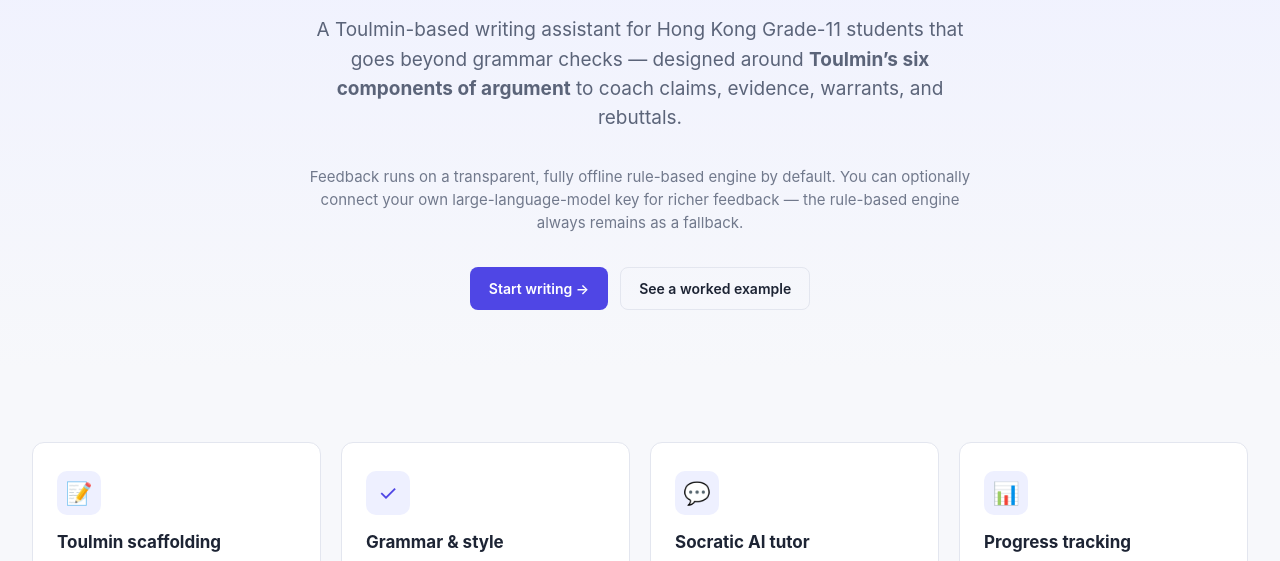
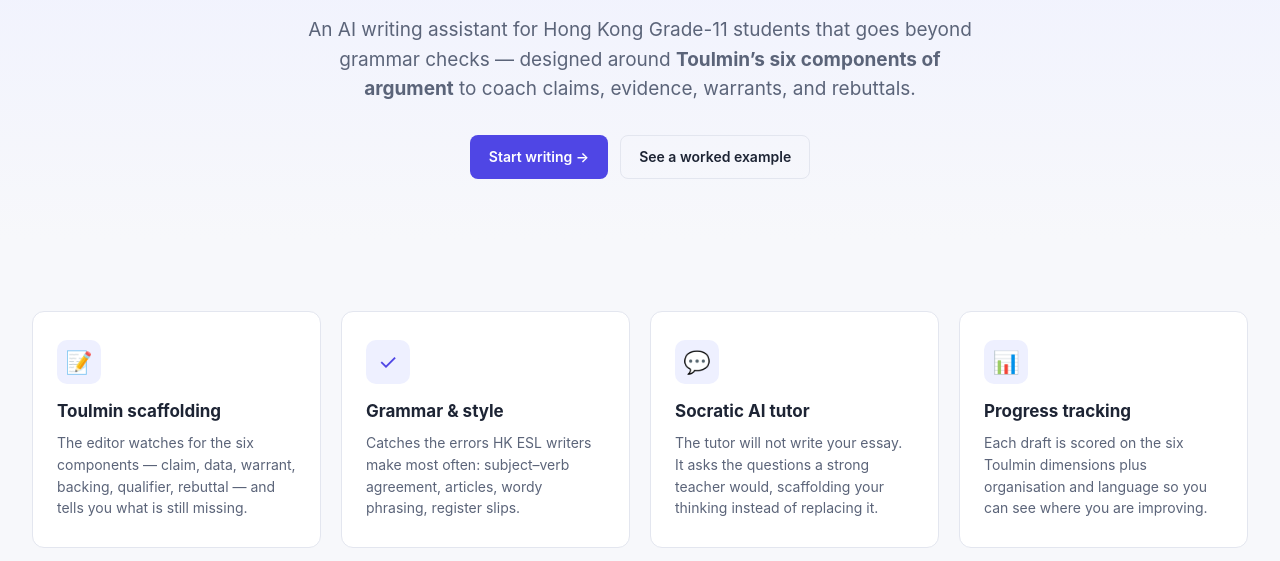
Before and after one commit to piggymad/argumentor, a plain HTML site: page index.html in a window 1280 px wide. Shown: the part 224-785 px from the top of the page. Drawn offline with Linux system fonts and the light colour scheme.

Commit message:
Release framing: AI writing assistant, drop prototype, real RCT
- Reframe the site as an "AI writing assistant" (title + hero); remove the
  optional-LLM hedging sentence from the landing hero.
- Remove "prototype" wording now that this is a released version (footers).
- README: describe the NLP feedback engine, update the research note to the
  completed randomised controlled trial (N=74; ANCOVA F(1,71)=173.79, p<.001,
  partial eta^2=.71, d=3.06; largest gains on warrant and rebuttal), and align
  the theory mapping with the project contract (MacArthur 2015; Sams & Bergmann
  2012; Turos et al. 2025). The optional LLM client remains available in Settings.

Co-Authored-By: Claude Opus 4.8 <noreply@anthropic.com>

```diff
--- a/index.html
+++ b/index.html
@@ -3,7 +3,7 @@
 <head>
   <meta charset="utf-8" />
   <meta name="viewport" content="width=device-width, initial-scale=1" />
-  <title>ArguMentor — A Toulmin-Based Writing Assistant for Argumentative Writing</title>
+  <title>ArguMentor — An AI Writing Assistant for Argumentative Writing</title>
   <link rel="stylesheet" href="css/styles.css" />
 </head>
 <body>
@@ -28,14 +28,9 @@
   <section class="hero" id="main">
     <h1>Argue with clarity. Write with evidence.</h1>
     <p class="lead">
-      A Toulmin-based writing assistant for Hong Kong Grade-11 students that goes beyond grammar checks —
+      An AI writing assistant for Hong Kong Grade-11 students that goes beyond grammar checks —
       designed around <strong>Toulmin&rsquo;s six components of argument</strong> to coach
       claims, evidence, warrants, and rebuttals.
-    </p>
-    <p class="lead" style="font-size:15px; opacity:.85">
-      Feedback runs on a transparent, fully offline rule-based engine by default. You can optionally
-      connect your own large-language-model key for richer feedback — the rule-based engine always
-      remains as a fallback.
     </p>
     <div class="hero-cta">
       <a class="btn btn-primary" href="workspace.html">Start writing →</a>
@@ -102,7 +97,7 @@
   </div>
 
   <footer class="footer">
-    ArguMentor · Capstone prototype for TDLL 7000 · Designed for Grade 11 ESL writers in Hong Kong.
+    ArguMentor · Capstone project for TDLL 7000 · Designed for Grade 11 writers in Hong Kong.
   </footer>
 
   <script src="js/app.js"></script>
```
Also changed, not shown: settings.html (+1 -1 lines), 1 other file.
